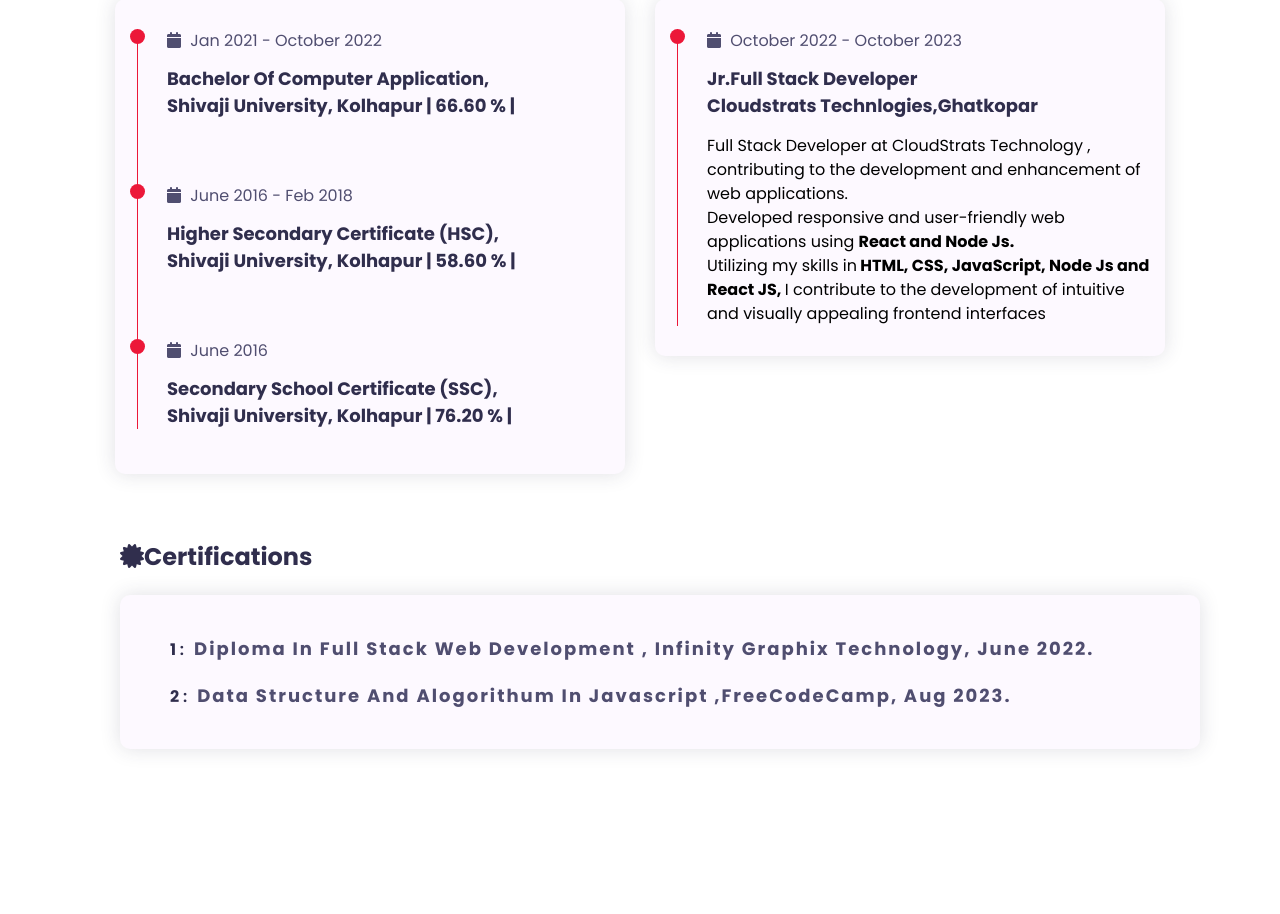
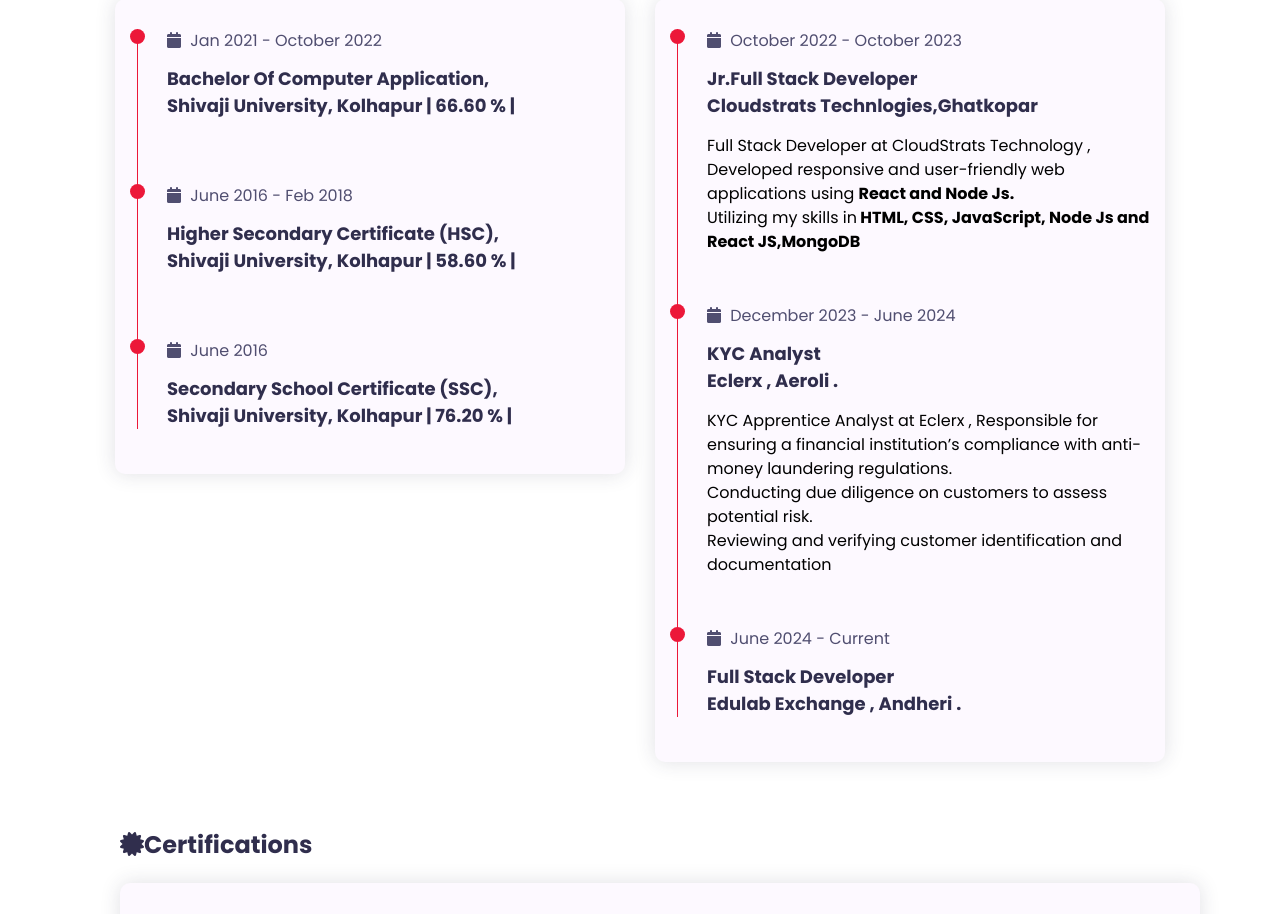
Before and after one commit to SahilPawar10/React_Portfolio, a React (Create React App) app: page /about in a window 1280 px wide. Shown: the part 720-1634 px from the top of the page. Before the commit the page ends 1569 px from the top, so only its background shows below. Built offline with nearby package versions, Linux system fonts and the light colour scheme; a web font is replaced by a local one.

Commit message:
Update_14/06/24

```diff
--- a/src/components/About/About.jsx
+++ b/src/components/About/About.jsx
@@ -206,14 +206,44 @@ function About() {
                 <div className="timeline-desc">
                   <p>
                     Full Stack Developer at CloudStrats Technology ,
-                    contributing to the development and enhancement of web
-                    applications. <br />
                     Developed responsive and user-friendly web applications
                     using <b>React and Node Js.</b> <br />
                     Utilizing my skills in
-                    <b> HTML, CSS, JavaScript, Node Js and React JS, </b> I
-                    contribute to the development of intuitive and visually
-                    appealing frontend interfaces
+                    <b> HTML, CSS, JavaScript, Node Js and React JS,MongoDB </b>
+                  </p>
+                </div>
+              </div>
+              <div className="timeline-item">
+                <div class="circle-dot"></div>
+                <div className="timeline-date">
+                  <i class="fa fa-calendar"></i> December 2023 - June 2024
+                </div>
+                <div className="timeline-title">
+                  KYC Analyst <br />
+                  Eclerx , Aeroli .
+                </div>
+                <div className="timeline-desc">
+                  <p>
+                    KYC Apprentice Analyst  at Eclerx ,
+                    Responsible for ensuring a financial institution’s compliance with anti-money laundering regulations.
+                   <br/>
+                    Conducting due diligence on customers to assess potential risk. <br/>
+                    Reviewing and verifying customer identification and documentation
+                  </p>
+                </div>
+              </div>
+              <div className="timeline-item">
+                <div class="circle-dot"></div>
+                <div className="timeline-date">
+                  <i class="fa fa-calendar"></i> June 2024 - Current
+                </div>
+                <div className="timeline-title">
+                  Full Stack Developer <br />
+                  Edulab Exchange , Andheri .
+                </div>
+                <div className="timeline-desc">
+                  <p>
+                    {/*  */}
                   </p>
                 </div>
               </div>
```
